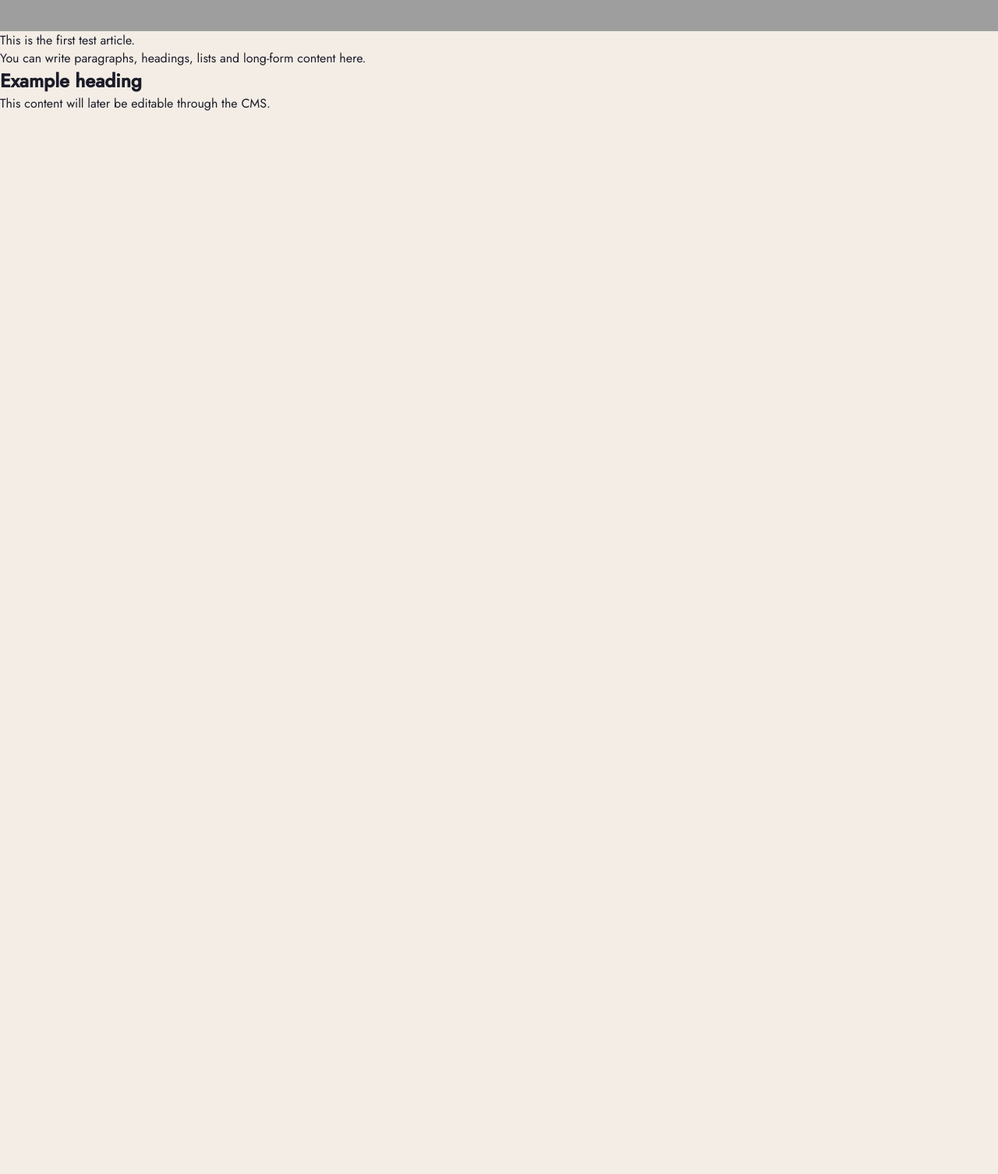
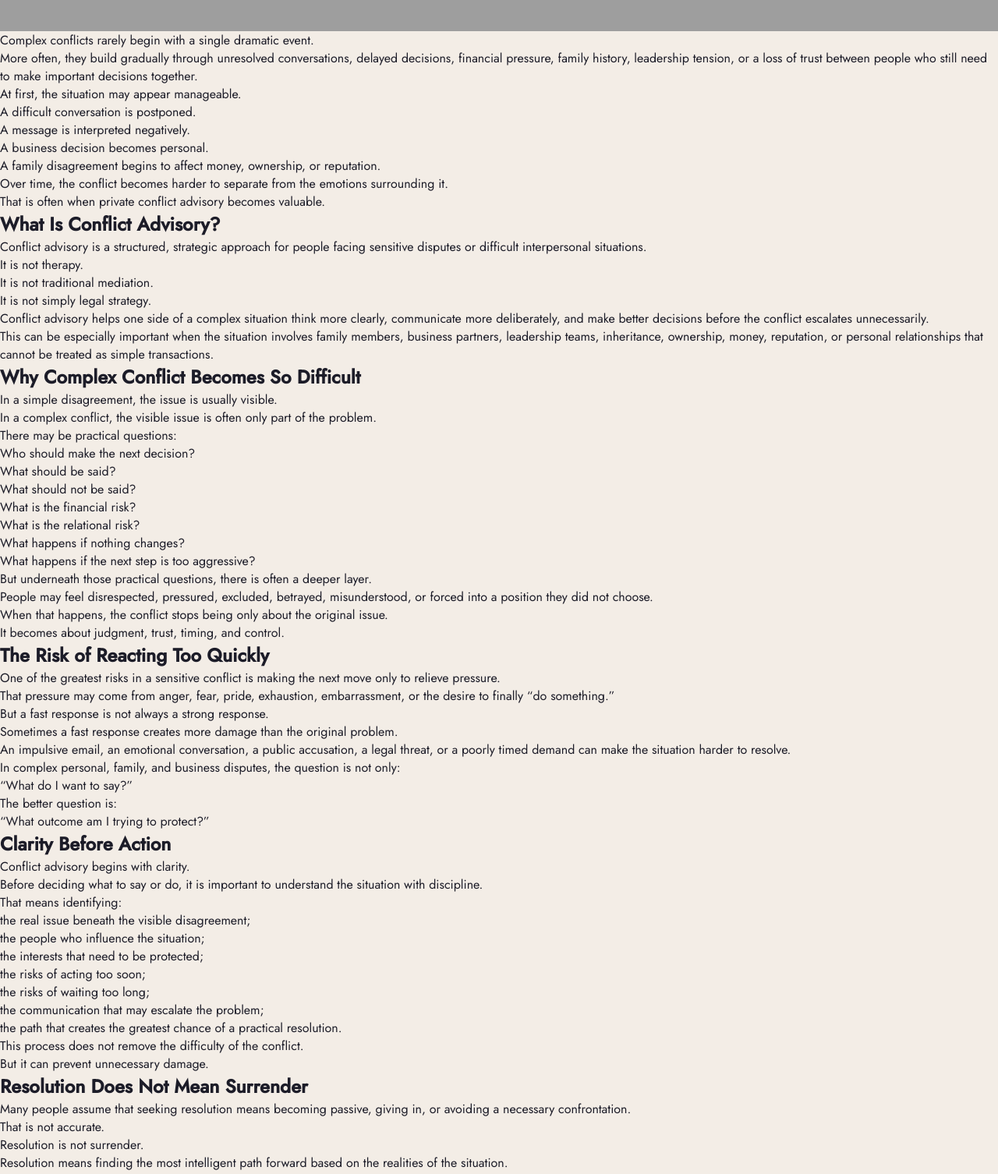
Before and after one commit to iMaxDigital-com/resolve-llc, an Eleventy site: page src/posts/first-insight-1.md in a window 1280 px wide. Shown: the part 940-2446 px from the top of the page at 78% size. Before the commit the page ends 1084 px from the top, so only its background shows below. Built offline with nearby package versions, Linux system fonts and the light colour scheme; Eleventy itself is replaced by a stand-in of ours; files that its build step writes are made by us from their sources; grey boxes are pictures that could not be loaded.

Commit message:
Update Insight “first-insight-1”

```diff
--- a/src/posts/first-insight-1.md
+++ b/src/posts/first-insight-1.md
@@ -7,10 +7,163 @@ coverImage: https://picsum.photos/id/24/1920/1280.webp
 published: true
 ---
 
-This is the first test article.
+Complex conflicts rarely begin with a single dramatic event.
 
-You can write paragraphs, headings, lists and long-form content here.
+More often, they build gradually through unresolved conversations, delayed decisions, financial pressure, family history, leadership tension, or a loss of trust between people who still need to make important decisions together.
 
-## Example heading
+At first, the situation may appear manageable.
 
-This content will later be editable through the CMS.
+A difficult conversation is postponed.
+A message is interpreted negatively.
+A business decision becomes personal.
+A family disagreement begins to affect money, ownership, or reputation.
+
+Over time, the conflict becomes harder to separate from the emotions surrounding it.
+
+That is often when private conflict advisory becomes valuable.
+
+## What Is Conflict Advisory?
+
+Conflict advisory is a structured, strategic approach for people facing sensitive disputes or difficult interpersonal situations.
+
+It is not therapy.
+It is not traditional mediation.
+It is not simply legal strategy.
+
+Conflict advisory helps one side of a complex situation think more clearly, communicate more deliberately, and make better decisions before the conflict escalates unnecessarily.
+
+This can be especially important when the situation involves family members, business partners, leadership teams, inheritance, ownership, money, reputation, or personal relationships that cannot be treated as simple transactions.
+
+## Why Complex Conflict Becomes So Difficult
+
+In a simple disagreement, the issue is usually visible.
+
+In a complex conflict, the visible issue is often only part of the problem.
+
+There may be practical questions:
+
+- Who should make the next decision?
+- What should be said?
+- What should not be said?
+- What is the financial risk?
+- What is the relational risk?
+- What happens if nothing changes?
+- What happens if the next step is too aggressive?
+
+But underneath those practical questions, there is often a deeper layer.
+
+People may feel disrespected, pressured, excluded, betrayed, misunderstood, or forced into a position they did not choose.
+
+When that happens, the conflict stops being only about the original issue.
+
+It becomes about judgment, trust, timing, and control.
+
+## The Risk of Reacting Too Quickly
+
+One of the greatest risks in a sensitive conflict is making the next move only to relieve pressure.
+
+That pressure may come from anger, fear, pride, exhaustion, embarrassment, or the desire to finally “do something.”
+
+But a fast response is not always a strong response.
+
+Sometimes a fast response creates more damage than the original problem.
+
+An impulsive email, an emotional conversation, a public accusation, a legal threat, or a poorly timed demand can make the situation harder to resolve.
+
+In complex personal, family, and business disputes, the question is not only:
+
+“What do I want to say?”
+
+The better question is:
+
+“What outcome am I trying to protect?”
+
+## Clarity Before Action
+
+Conflict advisory begins with clarity.
+
+Before deciding what to say or do, it is important to understand the situation with discipline.
+
+That means identifying:
+
+- the real issue beneath the visible disagreement;
+- the people who influence the situation;
+- the interests that need to be protected;
+- the risks of acting too soon;
+- the risks of waiting too long;
+- the communication that may escalate the problem;
+- the path that creates the greatest chance of a practical resolution.
+
+This process does not remove the difficulty of the conflict.
+
+But it can prevent unnecessary damage.
+
+## Resolution Does Not Mean Surrender
+
+Many people assume that seeking resolution means becoming passive, giving in, or avoiding a necessary confrontation.
+
+That is not accurate.
+
+Resolution is not surrender.
+
+Resolution means finding the most intelligent path forward based on the realities of the situation.
+
+Sometimes that requires firmness.
+Sometimes it requires restraint.
+Sometimes it requires preparing a difficult conversation.
+Sometimes it requires not having that conversation yet.
+
+The right decision depends on the context.
+
+But in most complex conflicts, the worst decision is the one made without perspective.
+
+## When Conflict Advisory May Be Useful
+
+Private conflict advisory may be useful when a situation involves:
+
+- family conflict affecting financial or personal decisions;
+- business partners who no longer trust each other;
+- leadership tension inside an organization;
+- inheritance, ownership, or succession concerns;
+- personal disputes with reputational consequences;
+- difficult conversations that may change a relationship permanently;
+- emotional pressure that is beginning to affect judgment;
+- a need to resolve conflict without unnecessary escalation.
+
+These situations often require more than advice from friends, family, or people emotionally connected to the issue.
+
+They require structured thinking.
+
+They require discretion.
+
+And they require a process that helps clarify the next step before more damage is created.
+
+## The Value of a Private Advisory Process
+
+A private advisory process creates space to think before acting.
+
+It helps separate facts from assumptions, urgency from emotion, and strategy from reaction.
+
+That distinction matters.
+
+When people are close to a conflict, they often understand the history of the situation very well. But they may struggle to see the full field clearly because they are inside the pressure of the conflict itself.
+
+A structured outside perspective can help identify what is being missed.
+
+It can also help decide what should be addressed now, what should be delayed, what should be documented, and what should be left unsaid.
+
+## A More Deliberate Way Forward
+
+Not every conflict needs to become a battle.
+
+Not every disagreement needs to escalate.
+
+And not every difficult situation should be handled through instinct alone.
+
+In complex personal, family, and business situations, the quality of the next decision matters.
+
+A more deliberate path can protect relationships, reduce unnecessary damage, preserve options, and create a better chance of resolution.
+
+The goal is not simply to react.
+
+The goal is to move forward with clarity.
```
